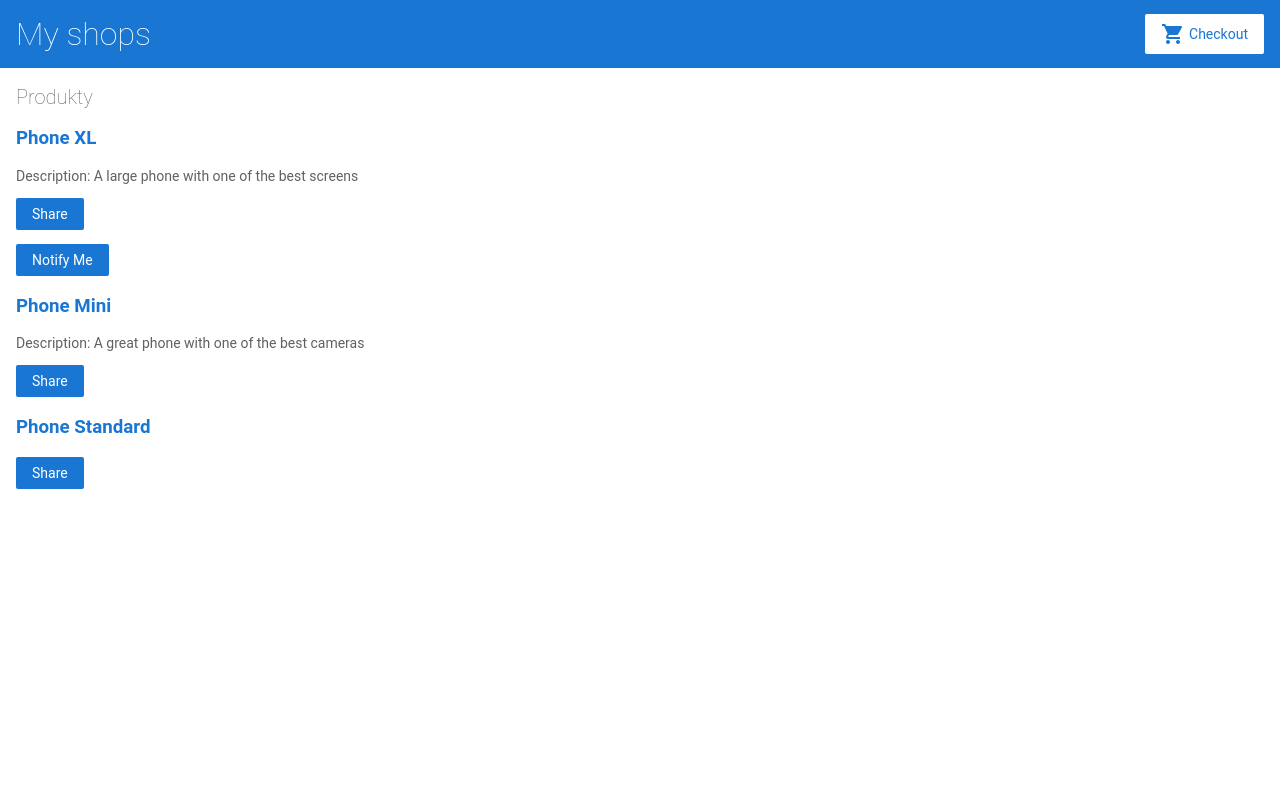
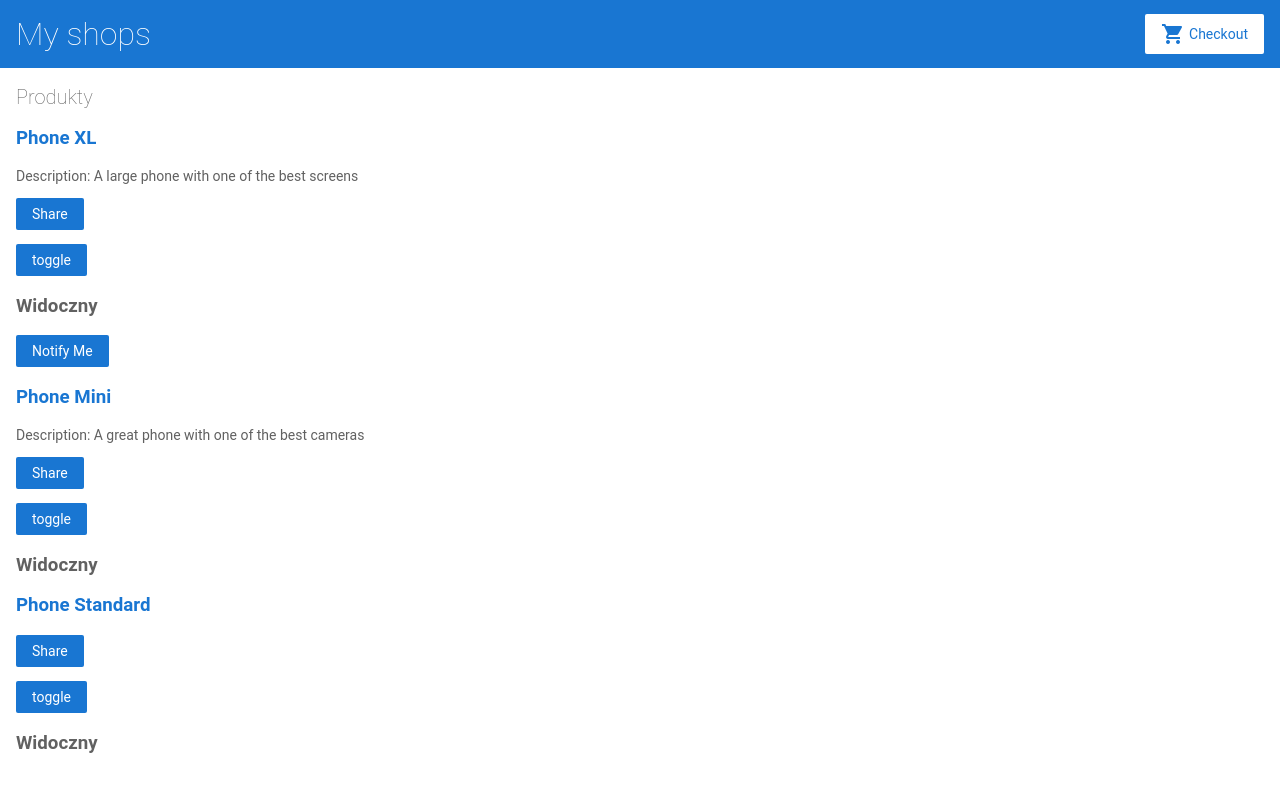
Before and after one commit to mariuszberner/angular-demo_04, an Angular app: page / in a window 1280 px wide. Shown: the top 792 px of the page. Built offline with nearby package versions, Linux system fonts and the light colour scheme.

Commit message:
2 files modified

```diff
--- a/src/app/product-alerts/product-alerts.component.html
+++ b/src/app/product-alerts/product-alerts.component.html
@@ -1,3 +1,14 @@
+<!-- <div (click)="toggle()">Toggle</div> -->
+<p></p>
+<button (click)="toggle()">{{napis}}</button>
+
+<div [hidden]="!visible">
+  <h3>Widoczny</h3>
+</div>
+<div [hidden]="visible">
+  <h3>Niewidoczny</h3>
+</div>
+
 <p *ngIf="product.price > 700">
   <button (click)="notify.emit()">Notify Me</button>
 </p>
--- a/src/app/product-alerts/product-alerts.component.ts
+++ b/src/app/product-alerts/product-alerts.component.ts
@@ -8,11 +8,23 @@ import { Output, EventEmitter } from '@angular/core';
   styleUrls: ['./product-alerts.component.css']
 })
 export class ProductAlertsComponent implements OnInit {
-  @Input() product;
+  napis = "toggle";
+  @Input() product: any;
   @Output() notify = new EventEmitter();
+  visible: boolean = true;
+  @Output() open: EventEmitter<any> = new EventEmitter();
+  @Output() close: EventEmitter<any> = new EventEmitter();
   constructor() { }
-
-  ngOnInit() {
+  toggle() {
+    this.visible = !this.visible;
+    if (this.visible) {
+      this.open.emit(null);
+      this.napis = "toggle";
+    } else {
+      this.close.emit(null);
+      this.napis = "not toggle";
+    }
   }
+  ngOnInit() { }
 
 }
```
